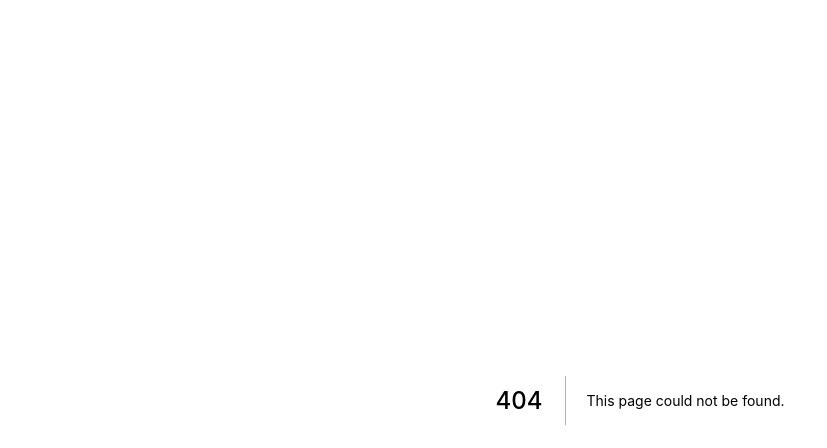
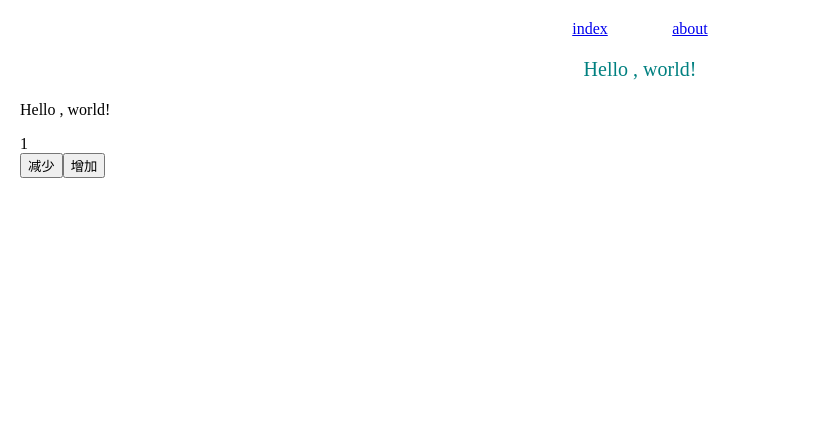
Before and after one commit to xuelangcxy/next-template, a Next.js app: page /index in a window 1280 px wide. Before the commit this address had no page. Shown: the top 448 px of the page, without its empty margins (0-827 px from the left). Built offline with nearby package versions, Linux system fonts and the light colour scheme.

Commit message:
feat: 以文件格式管理 page

```diff
--- a/pages/_app.js
+++ b/pages/_app.js
@@ -1,4 +1,4 @@
-import App, { Container } from 'next/app';
+import App from 'next/app';
 import React from 'react';
 import Router from 'next/router';
 import '../styles/reset.less';
@@ -29,9 +29,7 @@ class MyApp extends App {
   render() {
     const { Component, pageProps } = this.props;
     return (
-      <Container>
-        <Component {...pageProps}></Component>
-      </Container>
+      <Component {...pageProps}></Component>
     )
   }
 }
--- a/pages/_document.js
+++ b/pages/_document.js
@@ -12,7 +12,7 @@ export default class MyDocument extends Document {
         <Head>
           <style>{`body { margin: 20px } /* custom! */`}</style>
         </Head>
-        <body className="custom_class">
+        <body>
           <Main />
           <NextScript />
         </body>
--- a/pages/about.js
+++ b/pages/about/index.js
@@ -1,4 +1,4 @@
-import Header from '../components/Header';
+import Header from '../../components/Header';
 
 const About = () => (
   <div>
--- /dev/null
+++ b/pages/index/index.js
@@ -0,0 +1,55 @@
+import React from 'react';
+import Header from '../../components/Header';
+import styles from './index.less';
+
+const ADD = 'add';
+const MINUS = 'minus';
+
+class Index extends React.Component {
+	static async getInitialProps(props) {
+    const { pathname, query } = props;
+	  return {
+      pathname,
+      query,
+    };
+	}
+
+	state = {
+		value: 1,
+  };
+
+  componentDidMount() {
+    console.log(this.props);
+  }
+
+	handleClick = type => {
+		this.setState(prevState => ({
+			value: type === ADD ? prevState.value + 1 : prevState.value - 1,
+		}));
+	};
+
+	render() {
+    const { value } = this.state;
+		return (
+			<div>
+				<style jsx>
+					{`
+						.content {
+							text-align: center;
+						}
+					`}
+				</style>
+				<Header></Header>
+				<p className="content">Hello , world!</p>
+				<div className={styles.wrapper}>
+					<p>Hello , world!</p>
+          <div>{value}</div>
+					<button onClick={() => this.handleClick(MINUS)}>减少</button>
+					<button onClick={() => this.handleClick(ADD)}>增加</button>
+				</div>
+			</div>
+		);
+	}
+}
+
+export default Index;
--- /dev/null
+++ b/pages/index/index.less
@@ -0,0 +1,6 @@
+.wrapper,
+.content {
+	font-size: 20px;
+  color: #008080;
+  text-align: center;
+}
```
Also changed, not shown: pages/index.js (deleted, +0 -20 lines).
